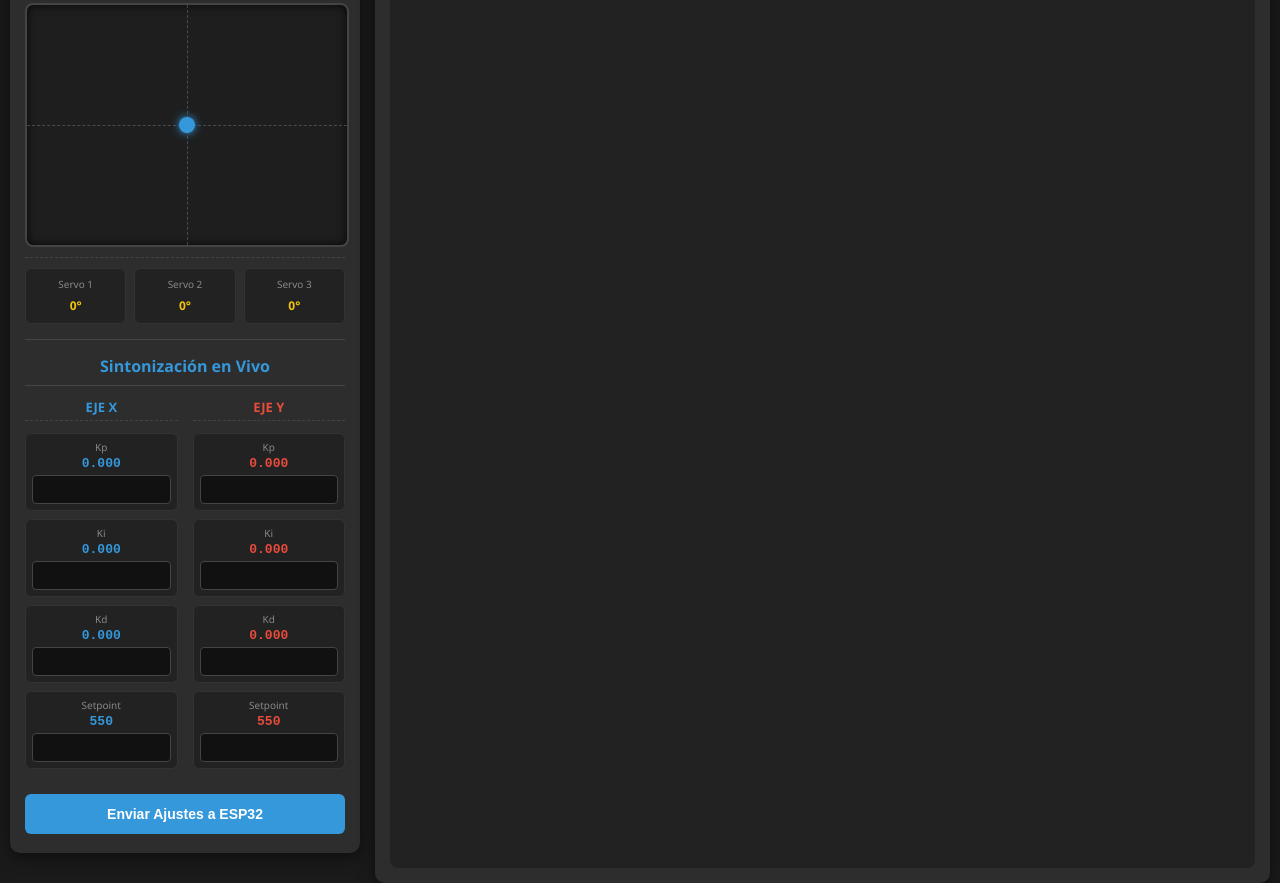
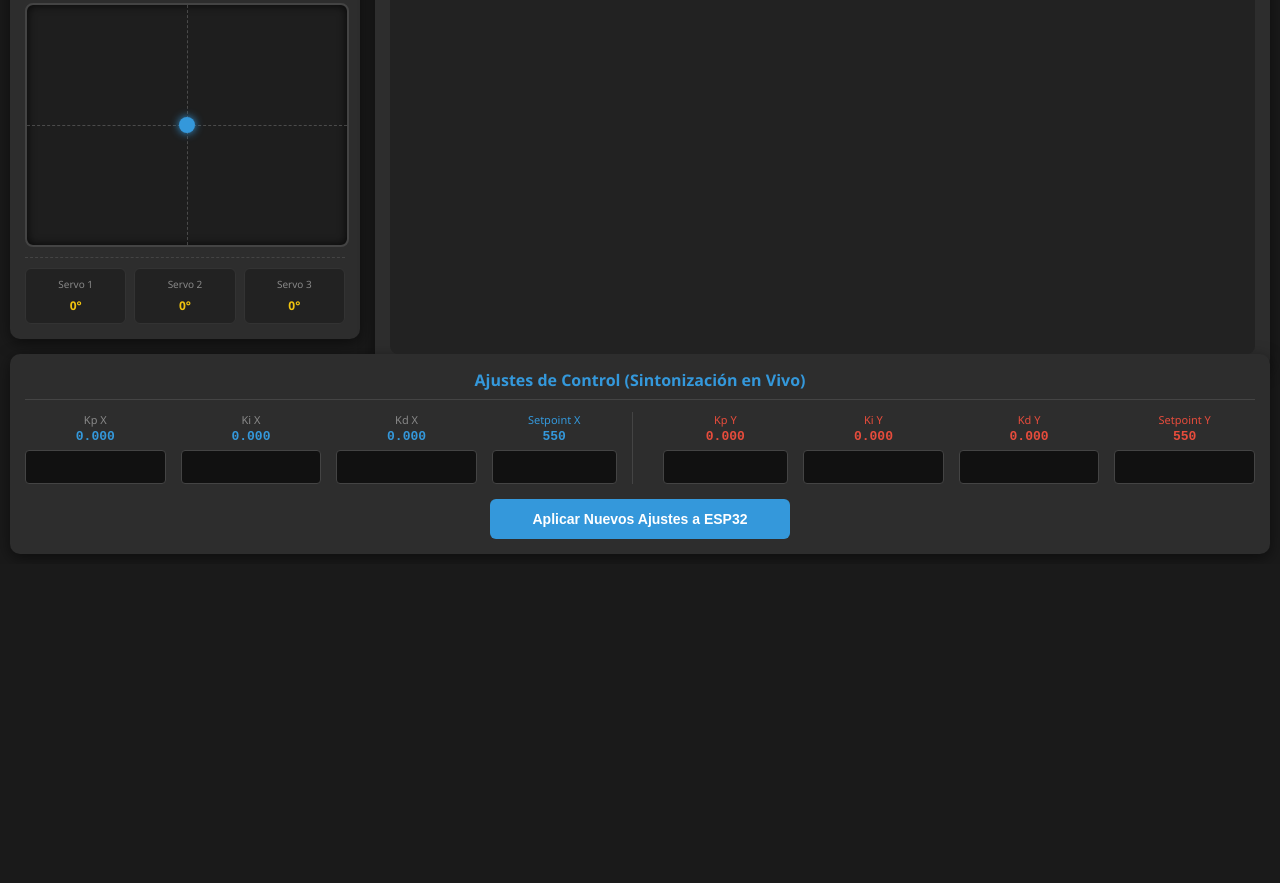
Before and after one commit to Eduardoht1/dashboard-balancin, a plain HTML site: page index.html in a window 1280 px wide. Shown: the part 507-1390 px from the top of the page. After the commit the page ends 1071 px from the top, so only its background shows below. Drawn offline with nearby package versions, Linux system fonts and the light colour scheme; a script that the page names is missing.

Commit message:
Update index 5.21.html

```diff
--- a/index.html
+++ b/index.html
@@ -3,7 +3,7 @@
 <head>
     <meta charset="UTF-8">
     <meta name="viewport" content="width=device-width, initial-scale=1.0, maximum-scale=1.0, user-scalable=no">
-    <title>Dashboard Balancin de Bola 5.3</title>
+    <title>Dashboard Balancin de Bola 5.21</title>
     <script src="https://cdn.jsdelivr.net/npm/chart.js"></script>
     <script src="https://unpkg.com/mqtt/dist/mqtt.min.js"></script>
     <style>
@@ -85,7 +85,7 @@
 
         .btn-off { background-color: var(--danger); color: white; }
         .btn-on { background-color: var(--success); color: white; }
-        .btn-accent { background-color: var(--accent); color: white; margin-top: 10px; }
+        .btn-accent { background-color: var(--accent); color: white; }
         .btn-accent:hover { background-color: var(--accent-hover); }
         .btn-disabled { background-color: var(--disabled) !important; color: #666 !important; cursor: not-allowed !important; }
 
@@ -101,7 +101,6 @@
             margin-top: 10px;
             border-top: 1px dashed #444;
             padding-top: 10px;
-            margin-bottom: 15px; /* Espacio antes del panel de PID */
         }
 
         .data-box {
@@ -161,72 +160,54 @@
         .ghost-3   { width: 10px; height: 10px; z-index: 2; opacity: 0; }
         .ghost-4   { width: 8px;  height: 8px;  z-index: 1; opacity: 0; }
 
-        /* --- ESTILOS DEL PANEL DE AJUSTES EN COLUMNA IZQUIERDA --- */
-        .tuning-section {
-            border-top: 1px solid #444;
-            padding-top: 15px;
-            margin-top: auto; /* Empuja esto hacia abajo si hay espacio libre */
+        /* --- PANEL DE AJUSTES EN LÍNEA DE LA 5.2 --- */
+        .tuning-panel {
+            background: var(--card);
+            padding: 15px;
+            border-radius: 10px;
+            box-shadow: 0 4px 15px rgba(0,0,0,0.5);
+            margin-top: 15px;
+            width: 100%;
+            max-width: 1400px;
+            box-sizing: border-box;
         }
 
         .tuning-grid {
             display: grid;
-            grid-template-columns: 1fr 1fr; /* Dos columnas: Izquierda X, Derecha Y */
+            grid-template-columns: repeat(8, 1fr);
             gap: 15px;
+            align-items: end;
         }
-
-        .axis-group {
-            display: flex;
-            flex-direction: column;
-            gap: 8px;
-        }
-
-        .axis-title {
-            font-size: 13px;
-            font-weight: bold;
-            text-align: center;
-            border-bottom: 1px dashed #444;
-            padding-bottom: 4px;
-            margin-bottom: 4px;
-        }
-
-        .axis-title-x { color: var(--accent); }
-        .axis-title-y { color: #e74c3c; }
 
         .input-group {
             display: flex;
             flex-direction: column;
             align-items: center;
-            background: #222;
-            padding: 6px;
-            border-radius: 6px;
-            border: 1px solid #333;
         }
 
         .input-group label {
-            font-size: 10px;
+            font-size: 11px;
             color: #888;
             margin-bottom: 2px;
         }
 
         .current-val {
             font-size: 13px;
+            color: var(--accent);
             font-family: monospace;
             font-weight: bold;
-            margin-bottom: 4px;
+            margin-bottom: 6px;
             text-align: center;
         }
-
-        .val-x { color: var(--accent); }
-        .val-y { color: #e74c3c; }
 
         .tuning-grid input {
             background: #111;
             border: 1px solid #444;
             color: #f1c40f;
-            padding: 6px;
+            padding: 8px 4px;
             border-radius: 4px;
             font-family: monospace;
-            font-size: 13px;
+            font-size: 14px;
             text-align: center;
             width: 100%;
             box-sizing: border-box;
@@ -242,16 +223,27 @@
 
         .tuning-grid input:focus {
             outline: none;
-            border-color: #f1c40f;
+            border-color: var(--accent);
         }
 
-        .btn-container { margin-top: 15px; }
+        .col-spx { border-right: 1px solid #444; padding-right: 15px; }
+        .col-kpy { padding-left: 15px; }
+
+        .btn-container {
+            display: flex;
+            justify-content: center;
+            margin-top: 15px;
+        }
+        .btn-container .btn { width: 300px; margin: 0; }
+
+        .label-y { color: #e74c3c !important; }
+        .val-y { color: #e74c3c !important; }
 
     </style>
 </head>
 <body>
 
-    <h1>Dashboard Control Balancin 5.3</h1>
+    <h1>Dashboard Control Balancin 5.21</h1>
 
     <div class="container">
         <div class="panel" id="mainPanel">
@@ -285,67 +277,6 @@
                 <div class="data-box"><span class="data-label">Servo 2</span><span id="v_s2" class="pid-value">0°</span></div>
                 <div class="data-box"><span class="data-label">Servo 3</span><span id="v_s3" class="pid-value">0°</span></div>
             </div>
-
-            <div class="tuning-section">
-                <h2>Sintonización en Vivo</h2>
-                <div class="tuning-grid">
-
-                    <div class="axis-group">
-                        <div class="axis-title axis-title-x">EJE X</div>
-
-                        <div class="input-group">
-                            <label>Kp</label>
-                            <div class="current-val val-x" id="curr_kpx">0.000</div>
-                            <input type="number" id="in_kpx" step="0.001">
-                        </div>
-                        <div class="input-group">
-                            <label>Ki</label>
-                            <div class="current-val val-x" id="curr_kix">0.000</div>
-                            <input type="number" id="in_kix" step="0.001">
-                        </div>
-                        <div class="input-group">
-                            <label>Kd</label>
-                            <div class="current-val val-x" id="curr_kdx">0.000</div>
-                            <input type="number" id="in_kdx" step="0.001">
-                        </div>
-                        <div class="input-group">
-                            <label>Setpoint</label>
-                            <div class="current-val val-x" id="curr_spx">550</div>
-                            <input type="number" id="in_spx" step="1">
-                        </div>
-                    </div>
-
-                    <div class="axis-group">
-                        <div class="axis-title axis-title-y">EJE Y</div>
-
-                        <div class="input-group">
-                            <label>Kp</label>
-                            <div class="current-val val-y" id="curr_kpy">0.000</div>
-                            <input type="number" id="in_kpy" step="0.001">
-                        </div>
-                        <div class="input-group">
-                            <label>Ki</label>
-                            <div class="current-val val-y" id="curr_kiy">0.000</div>
-                            <input type="number" id="in_kiy" step="0.001">
-                        </div>
-                        <div class="input-group">
-                            <label>Kd</label>
-                            <div class="current-val val-y" id="curr_kdy">0.000</div>
-                            <input type="number" id="in_kdy" step="0.001">
-                        </div>
-                        <div class="input-group">
-                            <label>Setpoint</label>
-                            <div class="current-val val-y" id="curr_spy">550</div>
-                            <input type="number" id="in_spy" step="1">
-                        </div>
-                    </div>
-
-                </div>
-
-                <div class="btn-container">
-                    <button class="btn btn-accent" id="btnAjustes" onclick="enviarAjustes()">Enviar Ajustes a ESP32</button>
-                </div>
-            </div>
         </div>
 
         <div class="panel panel-right">
@@ -356,6 +287,58 @@
         </div>
     </div>
 
+    <div class="tuning-panel">
+        <h2>Ajustes de Control (Sintonización en Vivo)</h2>
+
+        <div class="tuning-grid">
+            <div class="input-group">
+                <label>Kp X</label>
+                <div class="current-val" id="curr_kpx">0.000</div>
+                <input type="number" id="in_kpx" step="0.001">
+            </div>
+            <div class="input-group">
+                <label>Ki X</label>
+                <div class="current-val" id="curr_kix">0.000</div>
+                <input type="number" id="in_kix" step="0.001">
+            </div>
+            <div class="input-group">
+                <label>Kd X</label>
+                <div class="current-val" id="curr_kdx">0.000</div>
+                <input type="number" id="in_kdx" step="0.001">
+            </div>
+            <div class="input-group col-spx">
+                <label style="color: var(--accent);">Setpoint X</label>
+                <div class="current-val" id="curr_spx">550</div>
+                <input type="number" id="in_spx" step="1">
+            </div>
+
+            <div class="input-group col-kpy">
+                <label class="label-y">Kp Y</label>
+                <div class="current-val val-y" id="curr_kpy">0.000</div>
+                <input type="number" id="in_kpy" step="0.001">
+            </div>
+            <div class="input-group">
+                <label class="label-y">Ki Y</label>
+                <div class="current-val val-y" id="curr_kiy">0.000</div>
+                <input type="number" id="in_kiy" step="0.001">
+            </div>
+            <div class="input-group">
+                <label class="label-y">Kd Y</label>
+                <div class="current-val val-y" id="curr_kdy">0.000</div>
+                <input type="number" id="in_kdy" step="0.001">
+            </div>
+            <div class="input-group">
+                <label class="label-y">Setpoint Y</label>
+                <div class="current-val val-y" id="curr_spy">550</div>
+                <input type="number" id="in_spy" step="1">
+            </div>
+        </div>
+
+        <div class="btn-container">
+            <button class="btn btn-accent" onclick="enviarAjustes()">Aplicar Nuevos Ajustes a ESP32</button>
+        </div>
+    </div>
+
     <script>
         const TOPIC_DATA = "delta/eduhdz/telemetria";
         const TOPIC_CMD = "delta/eduhdz/comandos";
@@ -363,7 +346,10 @@
         const client = mqtt.connect('wss://broker.hivemq.com:8884/mqtt');
 
         let estadoActual = { motores: false, control: false };
-        let labelsCount = 400;
+
+        // Reducimos labelsCount a 200 (unos 10 segundos a 50ms)
+        // para que la gráfica no intente comprimir tantos datos
+        let labelsCount = 200;
         let tiempoInicio = 0;
         let posChart;
         let posHistory = [];
@@ -392,7 +378,18 @@
                     interaction: { mode: 'index', intersect: false },
                     scales: {
                         y: { min: 0, max: 1000, grid: { color: '#333' }, ticks: { color: '#aaa' } },
-                        x: { ticks: { color: '#666', autoSkip: true, maxTicksLimit: 8 } }
+                        // --- CORRECCIÓN AQUÍ ---
+                        // maxTicksLimit forza a que solo muestre unos cuantos números abajo
+                        // maxRotation: 0 evita que los números se inclinen y deformen la gráfica
+                        x: {
+                            grid: { color: '#333' },
+                            ticks: {
+                                color: '#666',
+                                autoSkip: true,
+                                maxTicksLimit: 10,
+                                maxRotation: 0
+                            }
+                        }
                     },
                     plugins: {
                         legend: { labels: { color: 'white' } },
@@ -491,9 +488,7 @@
                 document.getElementById('v_s3').innerText = Math.round(data.s3) + "°";
             }
 
-            // --- ACTUALIZAR VALORES DE LECTURA Y AUTOCOMPLETADO ---
             if(data.kpx !== undefined) {
-
                 document.getElementById('curr_kpx').innerText = data.kpx.toFixed(4);
                 document.getElementById('curr_kix').innerText = data.kix.toFixed(4);
                 document.getElementById('curr_kdx').innerText = data.kdx.toFixed(4);
@@ -563,7 +558,7 @@
             if(Object.keys(payload).length > 0) {
                 client.publish(TOPIC_CMD, JSON.stringify(payload));
 
-                const btn = document.getElementById('btnAjustes');
+                const btn = document.querySelector('.tuning-panel .btn-accent');
                 const textOrig = btn.innerText;
                 btn.innerText = "¡Enviado!";
                 btn.style.backgroundColor = "#2ecc71";
```
